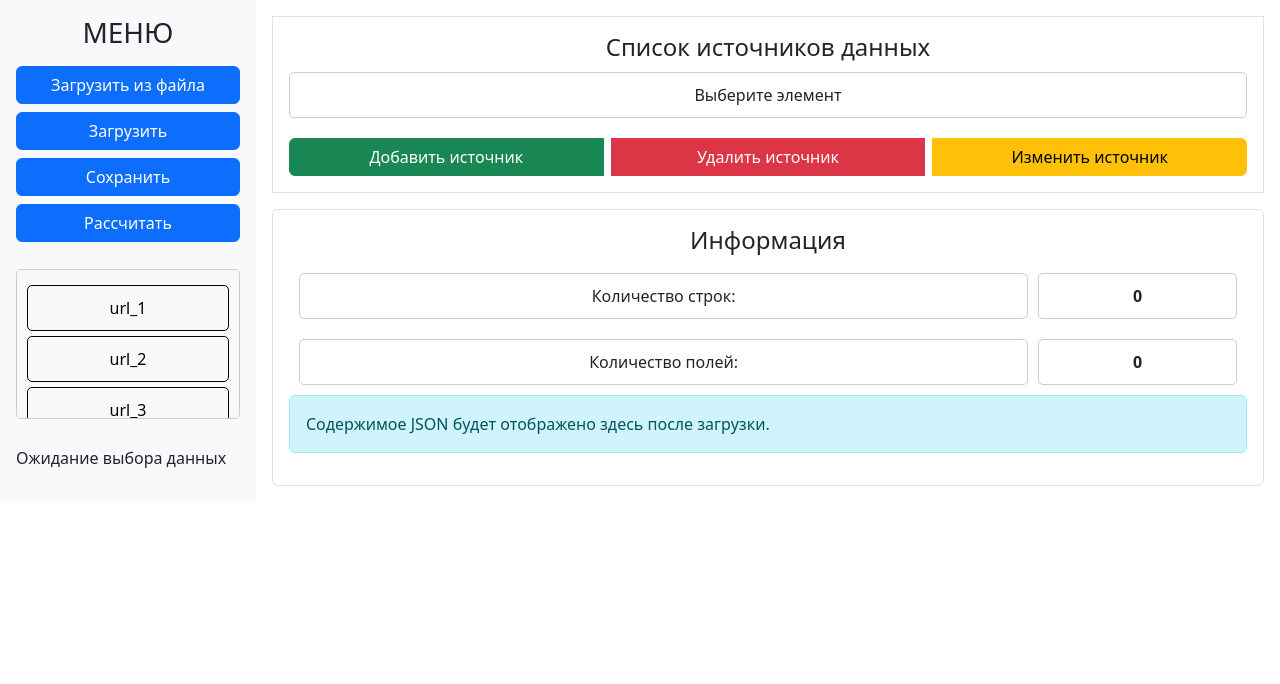
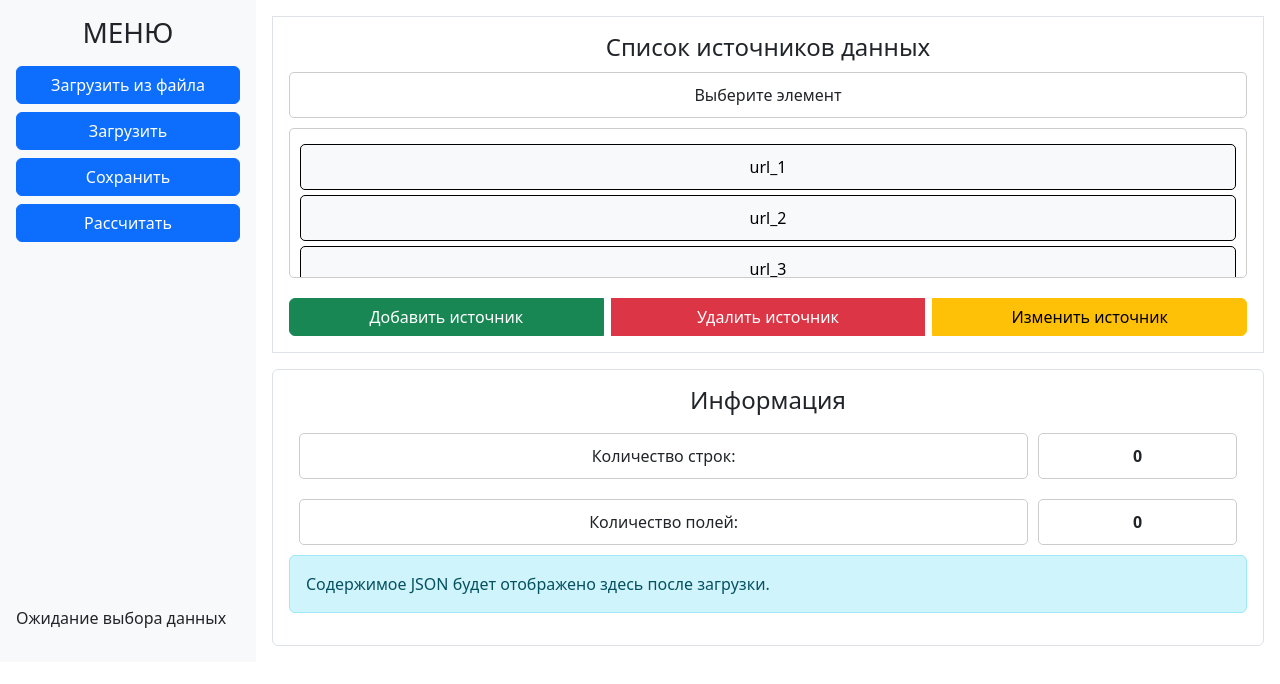
Before and after one commit to telsamar/learnjs, a React (Create React App) app in the folder reactjs/my-app/: page / in a window 1280 px wide. Shown: the top 684 px of the page. Built offline with nearby package versions, Linux system fonts and the light colour scheme.

Commit message:
начальное состояние

```diff
--- a/reactjs/my-app/src/components/interface/body/ListComponent.jsx
+++ b/reactjs/my-app/src/components/interface/body/ListComponent.jsx
@@ -1,5 +1,5 @@
 import React from 'react';
-// import ElementsContainerComponent from './ListComponent/ElementsContainerComponent';
+import ElementsContainerComponent from './ListComponent/ElementsContainerComponent';
 import ButtonsContainerComponent from './ListComponent/ButtonsContainerComponent';
 
 function ListComponent(props) {
@@ -13,11 +13,11 @@ function ListComponent(props) {
           {currentUrlDisplay}
         </div>
 
-        {/* <ElementsContainerComponent
+        <ElementsContainerComponent
           currentURL_ID={props.currentURL_ID}
           urls={props.urls}
           handleButtonClick={props.handleButtonClick}
-        /> */}
+        />
 
         <div style={{ marginTop: '20px' }}>
           <ButtonsContainerComponent
--- a/reactjs/my-app/src/components/interface/menu/MenuComponent.jsx
+++ b/reactjs/my-app/src/components/interface/menu/MenuComponent.jsx
@@ -1,7 +1,6 @@
 import React from 'react';
 import ButtonsComponent from './ButtonsComponent';
 import LoadedComponent from './LoadedComponent';
-import ElementsContainerComponent from '../body/ListComponent/ElementsContainerComponent';
 
 function MenuComponent(props) {
   return (
@@ -16,13 +15,6 @@ function MenuComponent(props) {
         />
       </div>
       <div>
-        <ElementsContainerComponent
-            urls={props.urls}
-            currentURL_ID={props.currentURL_ID}
-            handleButtonClick={props.handleButtonClick}
-          />
-      </div>
-      <div>
         <LoadedComponent
           statusLoadedJSON={props.statusLoadedJSON}
           currentURL_ID={props.currentURL_ID}
--- a/reactjs/my-app/src/components/main/MainComponent.jsx
+++ b/reactjs/my-app/src/components/main/MainComponent.jsx
@@ -202,8 +202,6 @@ function MainComponent() {
         handleLoad={handleLoad}
         handleSave={handleSave}
         handleCalculate={handleCalculate}
-        urls={urls}
-        handleButtonClick={handleButtonClick}
       />
       <BodyComponent
         countRows={countRows}
```
Also changed, not shown: 2 other files (tests, documents, lock files or other folders).
